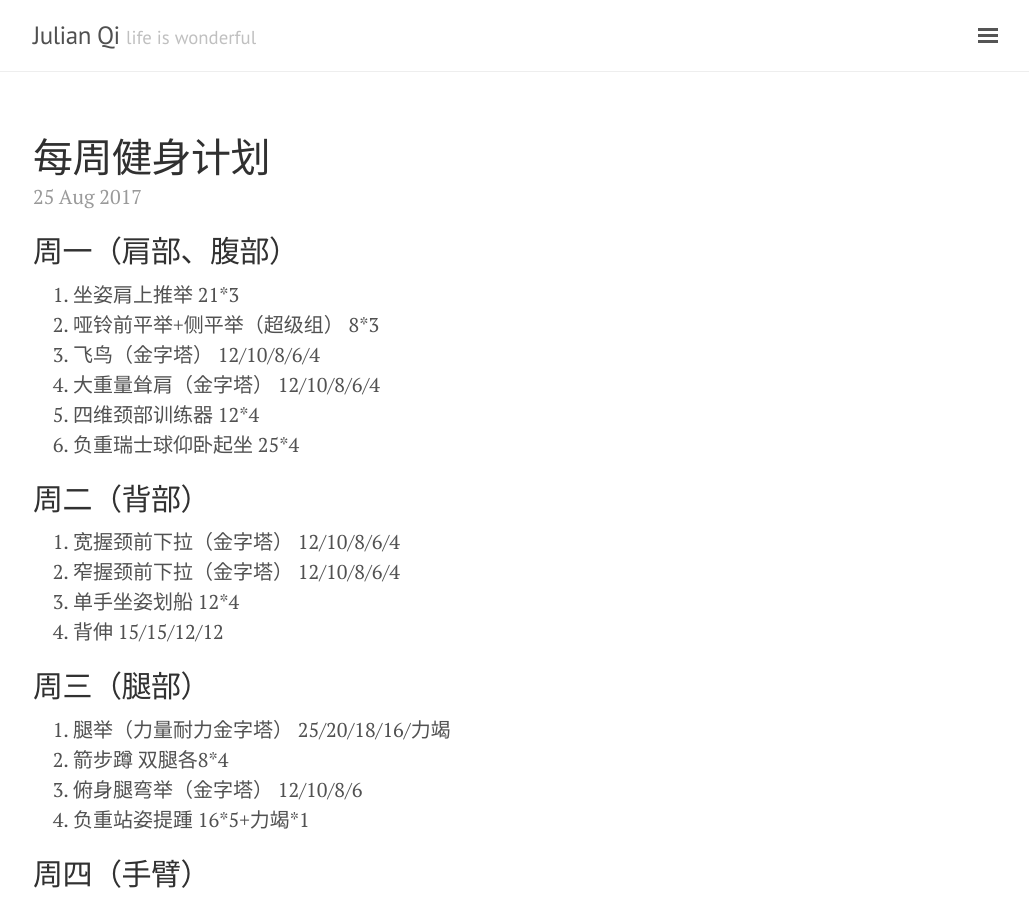
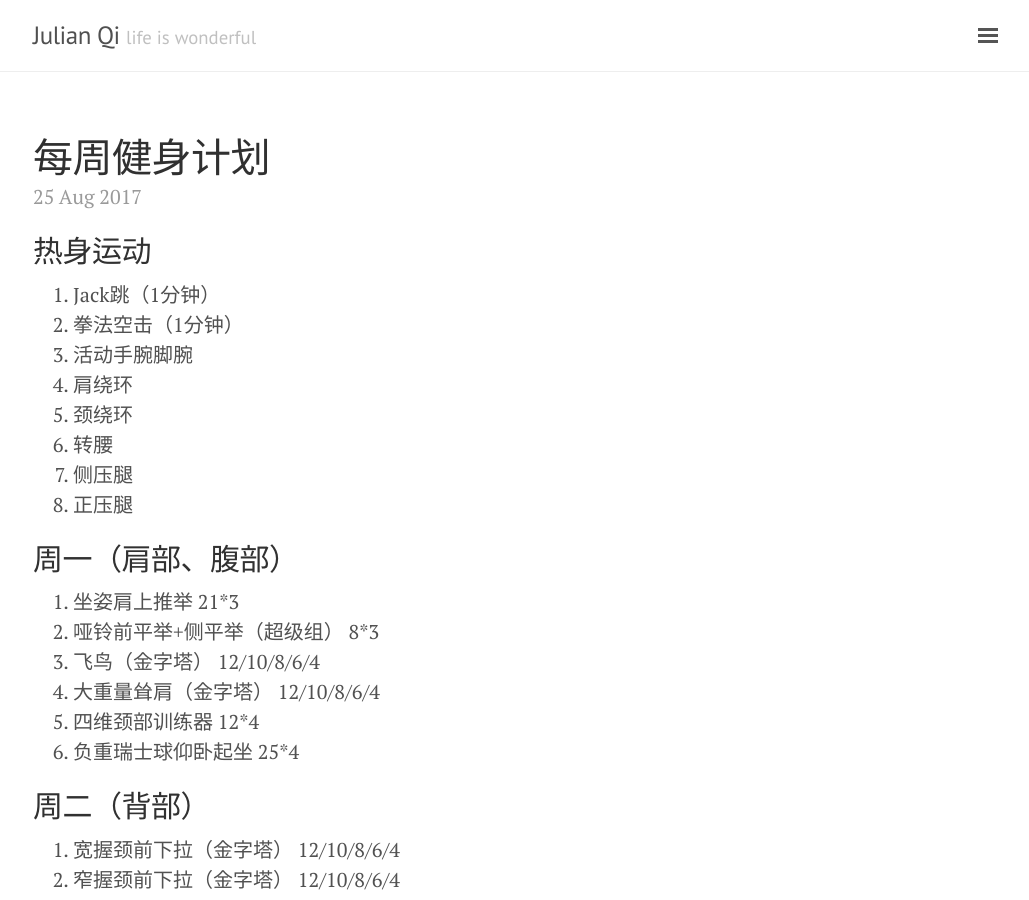
Before and after one commit to julianqi/julianqi.github.io, a Jekyll site: the page built from _posts/2017-08-25-weekly-workout-plan.md, in a window 1280 px wide and 900 px high. Shown: the whole window, without its empty margins (247-1276 px from the left). Built offline with Jekyll 4.4.1, drawn with Linux system fonts in a browser that asks for light colours.

Commit message:
Update 2017-08-25-weekly-workout-plan.md

```diff
--- a/_posts/2017-08-25-weekly-workout-plan.md
+++ b/_posts/2017-08-25-weekly-workout-plan.md
@@ -2,6 +2,16 @@
 layout: post
 title: 每周健身计划
 ---
+
+## 热身运动
+1. Jack跳（1分钟）
+2. 拳法空击（1分钟）
+3. 活动手腕脚腕
+4. 肩绕环
+5. 颈绕环
+6. 转腰
+7. 侧压腿
+8. 正压腿
 
 ## 周一（肩部、腹部）
 1. 坐姿肩上推举 21*3
```
